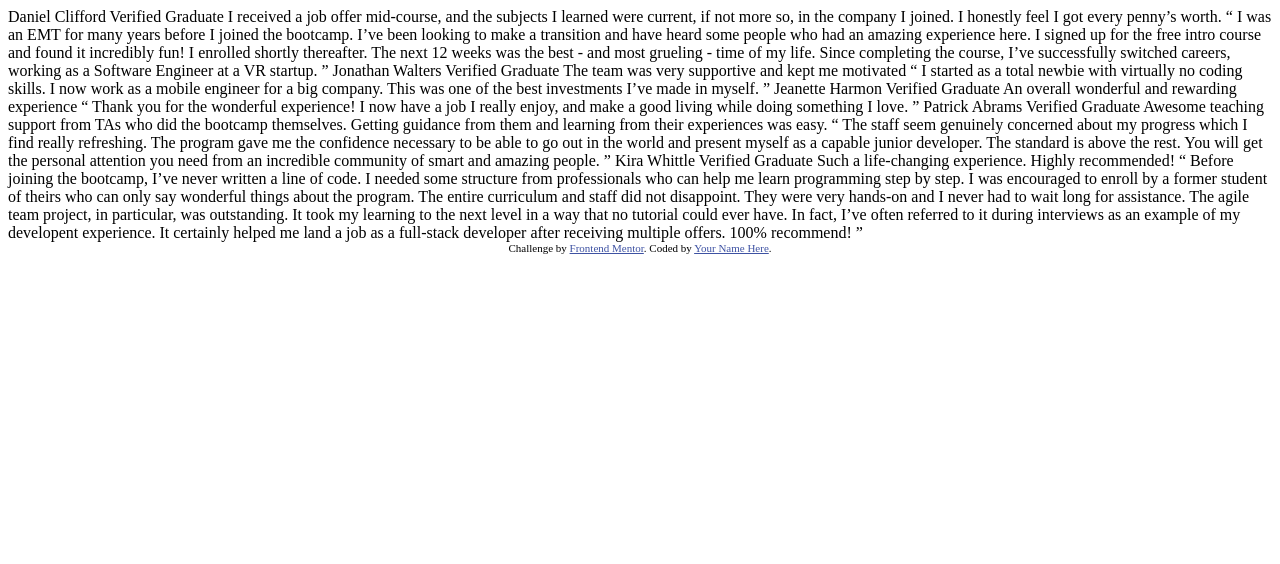
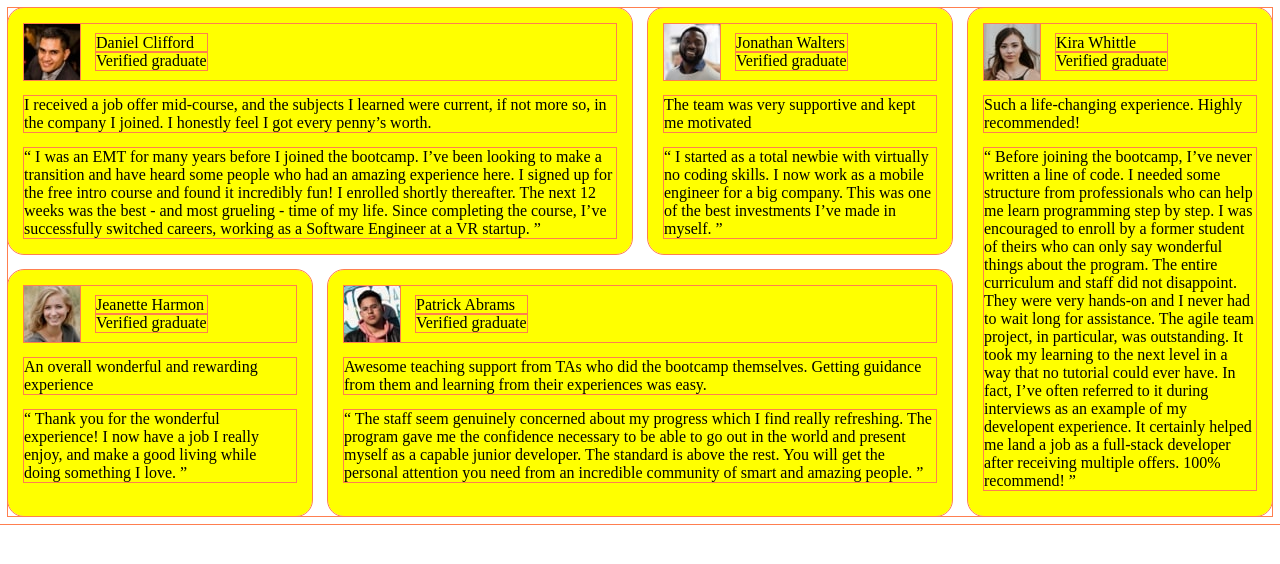
Before and after one commit to crisCiobanu/FrontendMentorChallenges, a plain HTML site: page testimonials-grid-section-main/index.html in a window 1280 px wide. Drawn offline with Linux system fonts and the light colour scheme.

Commit message:
grid working

```diff
--- a/testimonials-grid-section-main/index.html
+++ b/testimonials-grid-section-main/index.html
@@ -9,74 +9,86 @@
   <title>Frontend Mentor | [Challenge Name Here]</title>
 
   <!-- Feel free to remove these styles or customise in your own stylesheet 👍 -->
-  <style>
-    .attribution { font-size: 11px; text-align: center; }
-    .attribution a { color: hsl(228, 45%, 44%); }
-  </style>
+  <link rel="stylesheet" href="styles.css">
+
 </head>
 <body>
-  Daniel Clifford
-  Verified Graduate
-
-  I received a job offer mid-course, and the subjects I learned were current, if not more so,
-  in the company I joined. I honestly feel I got every penny’s worth.
-
-  “ I was an EMT for many years before I joined the bootcamp. I’ve been looking to make a
-  transition and have heard some people who had an amazing experience here. I signed up
-  for the free intro course and found it incredibly fun! I enrolled shortly thereafter.
-  The next 12 weeks was the best - and most grueling - time of my life. Since completing
-  the course, I’ve successfully switched careers, working as a Software Engineer at a VR startup. ”
-
-  Jonathan Walters
-  Verified Graduate
-
-  The team was very supportive and kept me motivated
-
-  “ I started as a total newbie with virtually no coding skills. I now work as a mobile engineer
-  for a big company. This was one of the best investments I’ve made in myself. ”
-
-  Jeanette Harmon
-  Verified Graduate
-
-  An overall wonderful and rewarding experience
-
-  “ Thank you for the wonderful experience! I now have a job I really enjoy, and make a good living
-  while doing something I love. ”
-
-  Patrick Abrams
-  Verified Graduate
-
-  Awesome teaching support from TAs who did the bootcamp themselves. Getting guidance from them and
-  learning from their experiences was easy.
-
-  “ The staff seem genuinely concerned about my progress which I find really refreshing. The program
-  gave me the confidence necessary to be able to go out in the world and present myself as a capable
-  junior developer. The standard is above the rest. You will get the personal attention you need from
-  an incredible community of smart and amazing people. ”
-
-  Kira Whittle
-  Verified Graduate
-
-  Such a life-changing experience. Highly recommended!
-
-  “ Before joining the bootcamp, I’ve never written a line of code. I needed some structure from
-  professionals who can help me learn programming step by step. I was encouraged to enroll by a former
-  student of theirs who can only say wonderful things about the program. The entire curriculum and staff
-  did not disappoint. They were very hands-on and I never had to wait long for assistance. The agile team
-  project, in particular, was outstanding. It took my learning to the next level in a way that no tutorial
-  could ever have. In fact, I’ve often referred to it during interviews as an example of my developent
-  experience. It certainly helped me land a job as a full-stack developer after receiving multiple offers.
-  100% recommend! ”
-
-
-
-
-
-
-
-  <div class="attribution">
-    Challenge by <a href="https://www.frontendmentor.io?ref=challenge" target="_blank">Frontend Mentor</a>.
-    Coded by <a href="#">Your Name Here</a>.
-  </div>
+  <main>
+    <section class="daniel">
+      <header>
+        <img src="./images/image-daniel.jpg" alt="daniel">
+        <div class="name-container">
+          <div class="name">Daniel Clifford</div>
+          <div class="title">Verified graduate</div>
+        </div>
+      </header>
+      <section>
+        I received a job offer mid-course, and the subjects I learned were current, if not more so, in the company I joined. I honestly feel I got every penny’s worth.
+      </section>
+      <section>
+        “ I was an EMT for many years before I joined the bootcamp. I’ve been looking to make a transition and have heard some people who had an amazing experience here. I signed up for the free intro course and found it incredibly fun! I enrolled shortly thereafter. The next 12 weeks was the best - and most grueling - time of my life. Since completing the course, I’ve successfully switched careers, working as a Software Engineer at a VR startup. ”
+      </section>
+    </section>
+    <section class="jonathan">
+      <header>
+        <img src="./images/image-jonathan.jpg" alt="jonathan">
+        <div class="name-container">
+          <div class="name">Jonathan Walters</div>
+          <div class="title">Verified graduate</div>
+        </div>
+      </header>
+      <section>
+        The team was very supportive and kept me motivated
+      </section>
+      <section>
+        “ I started as a total newbie with virtually no coding skills. I now work as a mobile engineer for a big company. This was one of the best investments I’ve made in myself. ”
+      </section>
+    </section>
+    <section class="jeanette">
+      <header>
+        <img src="./images/image-jeanette.jpg" alt="jeanette">
+        <div class="name-container">
+          <div class="name">Jeanette Harmon</div>
+          <div class="title">Verified graduate</div>
+        </div>
+      </header>
+      <section>
+        An overall wonderful and rewarding experience
+      </section>
+      <section>
+        “ Thank you for the wonderful experience! I now have a job I really enjoy, and make a good living while doing something I love. ”
+      </section>
+    </section>
+    <section class="patrick">
+      <header>
+        <img src="./images/image-patrick.jpg" alt="patrick">
+        <div class="name-container">
+          <div class="name">Patrick Abrams</div>
+          <div class="title">Verified graduate</div>
+        </div>
+      </header>
+      <section>
+        Awesome teaching support from TAs who did the bootcamp themselves. Getting guidance from them and learning from their experiences was easy.
+      </section>
+      <section>
+        “ The staff seem genuinely concerned about my progress which I find really refreshing. The program gave me the confidence necessary to be able to go out in the world and present myself as a capable junior developer. The standard is above the rest. You will get the personal attention you need from an incredible community of smart and amazing people. ”
+      </section>
+    </section>
+    <section class="kira">
+      <header>
+        <img src="./images/image-kira.jpg" alt="kira">
+        <div class="name-container">
+          <div class="name">Kira Whittle</div>
+          <div class="title">Verified graduate</div>
+        </div>
+      </header>
+      <section>
+        Such a life-changing experience. Highly recommended!
+      </section>
+      <section>
+        “ Before joining the bootcamp, I’ve never written a line of code. I needed some structure from professionals who can help me learn programming step by step. I was encouraged to enroll by a former student of theirs who can only say wonderful things about the program. The entire curriculum and staff did not disappoint. They were very hands-on and I never had to wait long for assistance. The agile team project, in particular, was outstanding. It took my learning to the next level in a way that no tutorial could ever have. In fact, I’ve often referred to it during interviews as an example of my developent experience. It certainly helped me land a job as a full-stack developer after receiving multiple offers. 100% recommend! ”
+      </section>
+    </section>
+  </main>
 </body>
 </html>
--- /dev/null
+++ b/testimonials-grid-section-main/styles.css
@@ -0,0 +1,65 @@
+* {
+    outline: coral solid 1px;
+}
+
+main > section {
+    background-color: yellow;
+    border-radius: 1rem;
+    padding: 1rem;
+    display: flex;
+    flex-direction: column;
+    justify-content: flex-start;
+    gap: 1rem;
+}
+
+main {
+    display: grid;
+    gap: 1rem;
+    grid-template-rows: repeat(2, 1fr);
+    grid-template-columns: repeat(4, minmax(16rem, 1fr));
+    grid-template-areas:
+        "daniel daniel jonathan kira"
+        "jeanette patrick patrick kira";
+}
+
+main > section > header {
+    display: flex;
+    justify-content: flex-start;
+    align-items: center;
+}
+
+main > section > * {
+    /*margin-top: 1rem;*/
+}
+
+.name-container {
+    margin-inline: 1rem;
+}
+
+.daniel {
+    grid-area: daniel;
+}
+
+.jonathan {
+    grid-area: jonathan;
+}
+
+.jeanette{
+    grid-area: jeanette;
+}
+
+.patrick {
+    grid-area: patrick;
+}
+
+.kira{
+    grid-area: kira;
+}
+
+@media (max-width: 400px) {
+    main {
+        grid-template-columns: 1fr;
+        grid-template-rows: auto;
+        grid-template-areas: none;
+    }
+}
```
